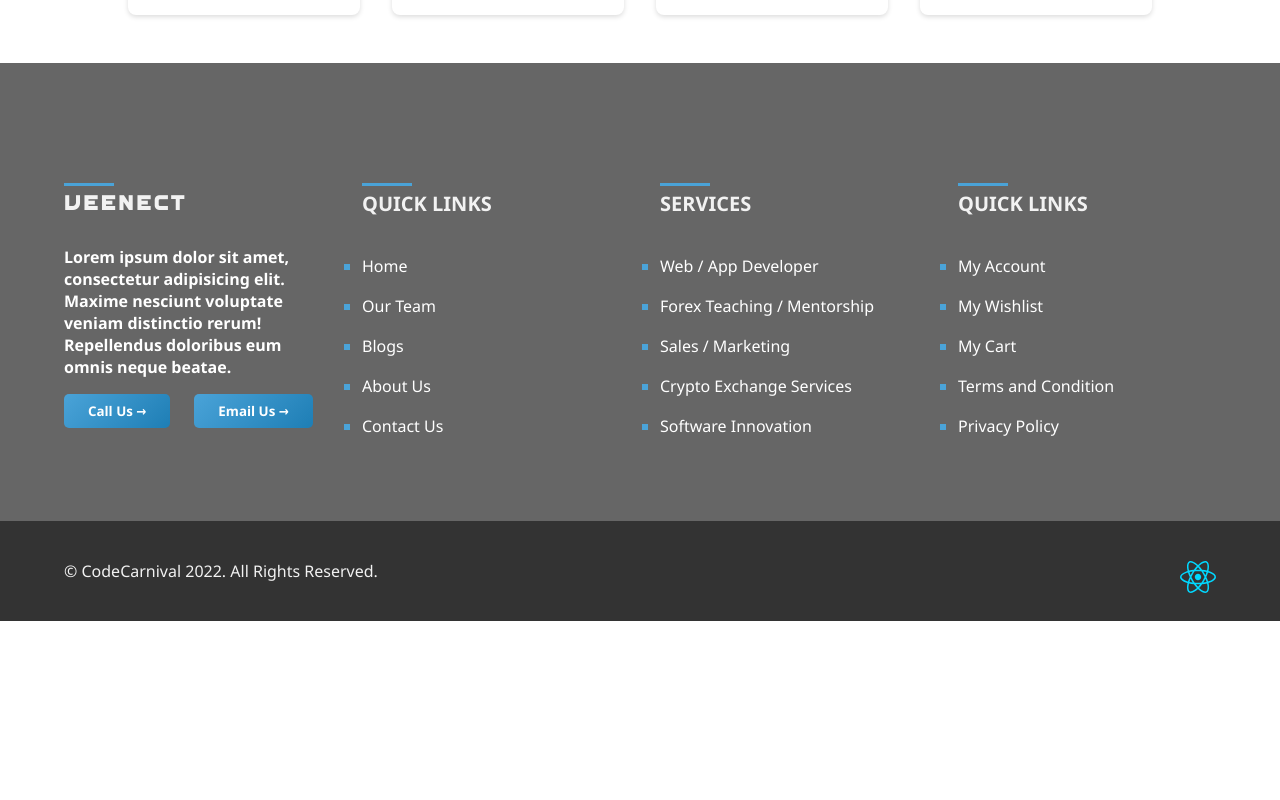
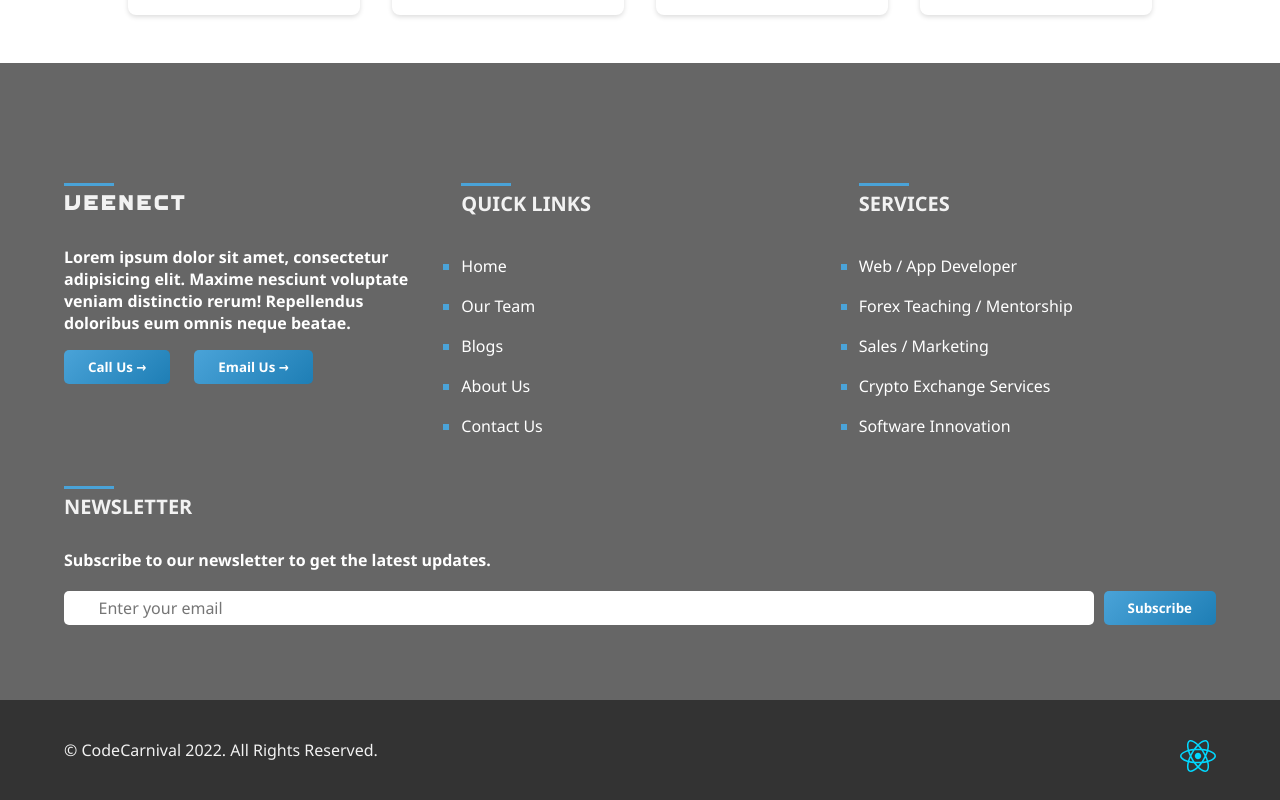
Before and after one commit to StillVictetor/veenect, a React (Vite) app: page / in a window 1280 px wide. Shown: the part 3775-4575 px from the top of the page. Before the commit the page ends 4396 px from the top, so only its background shows below. Built offline with nearby package versions, Linux system fonts and the light colour scheme.

Commit message:
Update: made some changes

```diff
--- a/src/components/Footer.jsx
+++ b/src/components/Footer.jsx
@@ -68,26 +68,14 @@ export default function Footer() {
             </ul>
           </div>
 
-          <div className="footer-section">
-            <h3 className="footer-title title-border">Quick Links</h3>
-            <ul className="footer-menu">
-              <li>
-                <a href="#">My Account</a>
-              </li>
-              <li>
-                <a href="#">My Wishlist</a>
-              </li>
-              <li>
-                <a href="#">My Cart</a>
-              </li>
-              <li>
-                <Link to="/">Terms and Condition</Link>
-              </li>
-              <li>
-                <Link to="/">Privacy Policy</Link>
-              </li>
-            </ul>
-          </div>
+            <div className="footer-section newsletter">
+              <h3 className="footer-title title-border">Newsletter</h3>
+              <p>Subscribe to our newsletter to get the latest updates.</p>
+                <form className="newsletter-form">
+                    <input type="email" name="Email" placeholder="Enter your email" required />
+                    <button type="submit" className="btn">Subscribe</button>
+                </form>
+            </div>
         </div>
       </div>
 
--- a/src/styles/footer.css
+++ b/src/styles/footer.css
@@ -1,6 +1,6 @@
 .footer-container {
   width: 90%;
-  margin: auto;
+  margin: 0 auto;
   display: flex;
   justify-content: space-between;
   gap: 40px;
@@ -80,6 +80,22 @@
 .footer-section .btn:hover {
   background: linear-gradient(135deg, #1e7eb5, #4aa3d8);
   transform: translateX(8px);
+}
+
+.newsletter-form {
+  display: flex;
+  gap: 10px;
+  margin-top: 20px;
+}
+
+.newsletter-form input[type="email"] {
+  flex: 1;
+  padding: 5px 3% 5px;
+  border: none;
+  border-radius: 5px;
+  font-size: 16px;
+  outline: none;
+  cursor: pointer;
 }
 
 .footer-contact li {
```
